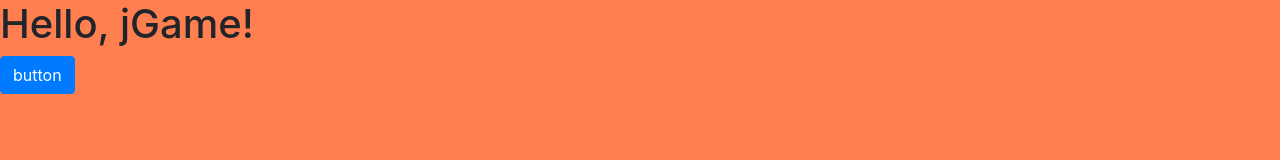
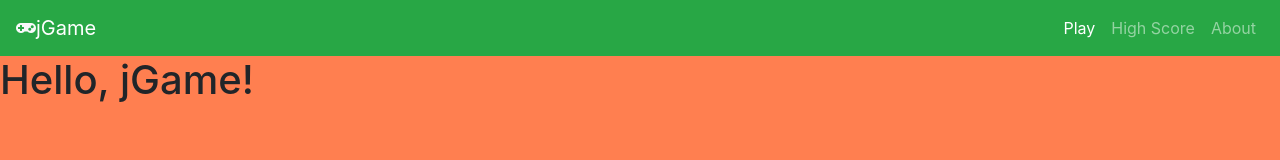
Before and after one commit to axeldahlin/jgame, a plain HTML site: page index.html in a window 1280 px wide. Drawn offline with nearby package versions, Linux system fonts and the light colour scheme.

Commit message:
add bootstrap navbar

```diff
--- a/index.html
+++ b/index.html
@@ -7,12 +7,36 @@
 
     <!-- Bootstrap CSS -->
     <link rel="stylesheet" href="https://stackpath.bootstrapcdn.com/bootstrap/4.1.3/css/bootstrap.min.css" integrity="sha384-MCw98/SFnGE8fJT3GXwEOngsV7Zt27NXFoaoApmYm81iuXoPkFOJwJ8ERdknLPMO" crossorigin="anonymous">
-  <link rel="stylesheet" href="style.css">
+    <link rel="stylesheet" href="https://use.fontawesome.com/releases/v5.4.1/css/all.css" integrity="sha384-5sAR7xN1Nv6T6+dT2mhtzEpVJvfS3NScPQTrOxhwjIuvcA67KV2R5Jz6kr4abQsz" crossorigin="anonymous">
+    <link rel="stylesheet" href="style.css">
     <title>jGame!</title>
   </head>
   <body>
+      <nav class="navbar navbar-expand-sm navbar-dark bg-success text-light">
+          <i class="fas fa-gamepad"></i>
+          <a class="navbar-brand" href="#">jGame</a>
+          <button class="navbar-toggler" type="button" data-toggle="collapse" data-target="#navbarSupportedContent" aria-controls="navbarSupportedContent" aria-expanded="false" aria-label="Toggle navigation">
+            <span class="navbar-toggler-icon"></span>
+          </button>
+
+          <div class="collapse navbar-collapse" id="navbarSupportedContent">
+            <ul class="navbar-nav ml-auto">
+              <li class="nav-item active">
+                <a class="nav-link" href="play">Play</a>
+              </li>
+              <li class="nav-item">
+                <a class="nav-link" href="high-score">High Score</a>
+              </li>
+              <li class="nav-item">
+                  <a class="nav-link" href="about">About</a>
+              </li>
+
+            </ul>
+
+          </div>
+        </nav>
     <h1>Hello, jGame!</h1>
-    <button class="btn btn-primary">button</button>
+
 
     <!-- Optional JavaScript -->
     <!-- jQuery first, then Popper.js, then Bootstrap JS -->
```
